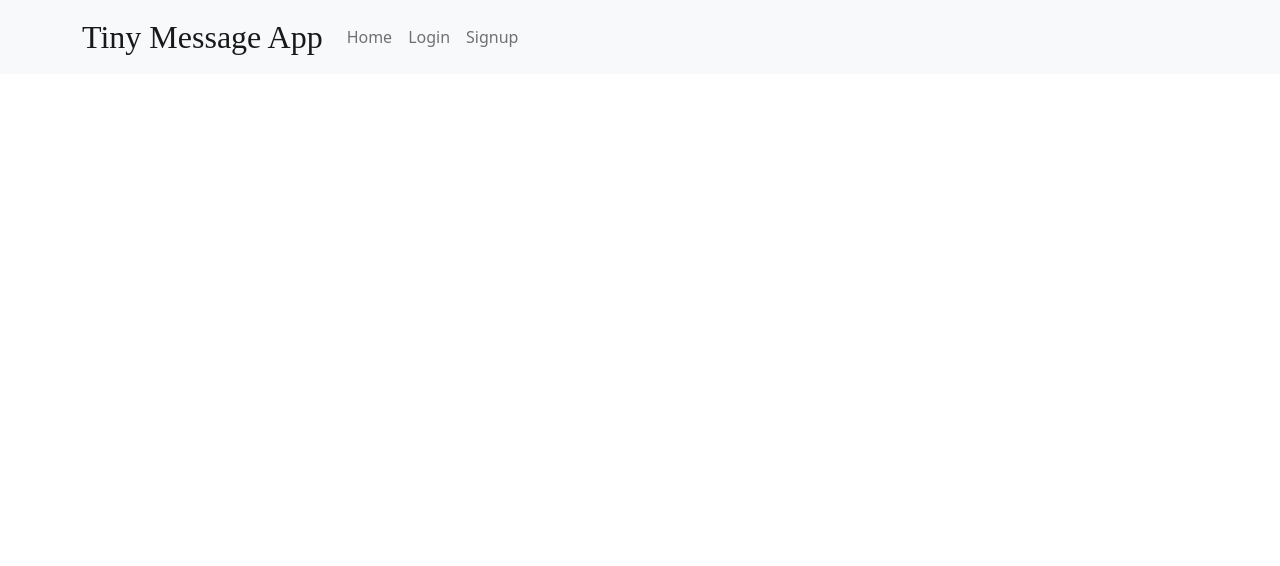
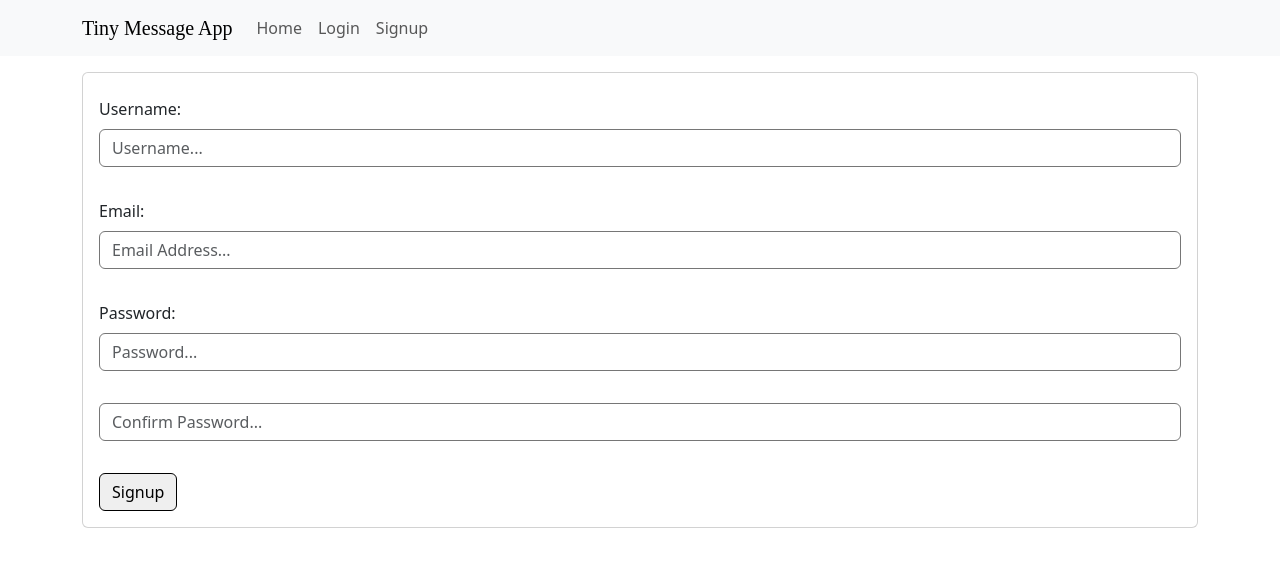
Before and after one commit to eemerson-gm/message-posting-app, a React (Create React App) app in the folder client/: page /signup in a window 1280 px wide. Shown: the top 566 px of the page. Built offline with nearby package versions, Linux system fonts and the light colour scheme; a web font is replaced by a local one.

Commit message:
Added account creation and password encryption

```diff
--- a/client/package.json
+++ b/client/package.json
@@ -7,10 +7,14 @@
     "@testing-library/react": "^13.1.1",
     "@testing-library/user-event": "^13.5.0",
     "bootstrap": "^5.1.3",
+    "crypto": "^1.0.1",
+    "crypto-browserify": "^3.12.0",
     "react": "^18.1.0",
     "react-bootstrap": "^2.3.1",
     "react-dom": "^18.1.0",
     "react-helmet": "^6.1.0",
+    "react-hook-form": "^7.30.0",
+    "react-native-bcrypt": "^2.4.0",
     "react-router-dom": "^6.3.0",
     "react-scripts": "5.0.1",
     "web-vitals": "^2.1.4"
--- a/client/src/index.js
+++ b/client/src/index.js
@@ -15,6 +15,7 @@ root.render(
             <link rel="preconnect" href="https://fonts.googleapis.com" />
             <link rel="preconnect" href="https://fonts.gstatic.com" crossOrigin />
             <link href="https://fonts.googleapis.com/css2?family=Oleo+Script+Swash+Caps&display=swap" rel="stylesheet" />
+            <link rel="stylesheet" href="https://maxcdn.bootstrapcdn.com/bootstrap/latest/css/bootstrap.min.css"></link>
         </Helmet>
         <Navbar bg="light" expand="lg">
             <Container>
--- a/client/src/pages/login.js
+++ b/client/src/pages/login.js
@@ -1,7 +1,80 @@
 import React from "react";
-import "bootstrap/dist/css/bootstrap.css";
-import { Link } from "react-router-dom";
+import { Container, Card, Form, FormGroup, FormControl, Button } from "react-bootstrap";
+import bcrypt from 'react-native-bcrypt';
 
-export default function Login() {
-    return (<></>);
+
+class Login extends React.Component {
+
+    constructor(props) {
+        super(props);
+        this.state = {
+            username: "",
+            email: "",
+            password: "",
+            confirm_password: "",
+            error_username: "",
+            error_email: "",
+            error_password: "",
+            error_confirm_password: "",
+            maxletters: 256,
+        }
+        this.handleSubmit = this.handleSubmit.bind(this);
+    }
+
+    async handleSubmit(event){
+
+        event.preventDefault();
+
+        let salt = bcrypt.genSaltSync(10);
+        let hash_email = bcrypt.hashSync(this.state.email, salt);
+        let hash_password = bcrypt.hashSync(this.state.password, salt);
+
+        let account = {
+            username: this.state.username,
+            email: hash_email,
+            password: hash_password,
+        }
+        await fetch("http://localhost:5000/api/accounts/add", {
+            method: "POST",
+            headers: {
+                "Content-Type": "application/json",
+            },
+            body: JSON.stringify(account),
+        });
+
+    }
+
+    render(){
+        return (<>
+            <Container>
+                <Card className="mt-3">
+                    <Card.Body className="p-3">
+                        <Form onSubmit={this.handleSubmit}>
+                            <FormGroup>
+                                <Form.Label className="mt-2 mb-2">Username:</Form.Label>
+                                <FormControl type="text" id="messagebox" placeholder="Username..." maxLength={this.state.maxletters} value={this.state.username} onChange={(e) => this.setState({ username: e.target.value })} required/>
+                                <Form.Label className="text-danger">{this.state.error_username}</Form.Label>
+                            </FormGroup>
+                            <FormGroup>
+                                <Form.Label className="mt-2 mb-2">Email:</Form.Label>
+                                <FormControl type="text" id="messagebox" placeholder="Email Address..." maxLength={this.state.maxletters} value={this.state.email} onChange={(e) => this.setState({ email: e.target.value })} required/>
+                                <Form.Label className="text-danger">{this.state.error_email}</Form.Label>
+                            </FormGroup>
+                            <FormGroup>
+                                <Form.Label className="mt-2 mb-2">Password:</Form.Label>
+                                <FormControl  type="password" id="messagebox" placeholder="Password..." maxLength={this.state.maxletters} value={this.state.password} onChange={(e) => this.setState({ password: e.target.value })} required/>
+                                <Form.Label className="text-danger">{this.state.error_password}</Form.Label>
+                                <FormControl  type="password" className="mt-2" id="messagebox" placeholder="Confirm Password..." maxLength={this.state.maxletters} value={this.state.confirm_password} onChange={(e) => this.setState({ confirm_password: e.target.value })} required/>
+                                <Form.Label className="text-danger">{this.state.error_confirm_password}</Form.Label>
+                            </FormGroup>
+                            <Button className="mt-2" variant="primary" type="submit">Signup</Button>
+                        </Form>
+                    </Card.Body>
+                </Card>
+            </Container>
+        </>);
+    }
+
 }
+
+export default Login;
--- a/client/src/pages/main.js
+++ b/client/src/pages/main.js
@@ -12,6 +12,7 @@ class Main extends Component {
             maxletters: 64,
         }
         this.handleSubmit = this.handleSubmit.bind(this);
+        this.handleChange = this.handleChange.bind(this);
     }
 
     async handleSubmit(event) {
@@ -33,6 +34,10 @@ class Main extends Component {
         }
     }
 
+    handleChange(event) {
+        this.setState({ text: event.target.value, letters: event.target.value.length });
+    }
+
     render(){
         return(<>
                     <Container>
@@ -41,7 +46,7 @@ class Main extends Component {
                                 <Form onSubmit={this.handleSubmit}>
                                     <FormGroup>
                                         <Form.Label className="m-0 classy">Say something!</Form.Label>
-                                        <FormControl type="text" id="messagebox" placeholder="Write a short message here..." maxLength={this.state.maxletters} value={this.state.text} onChange={(e) => this.setState({ text: e.target.value, letters: e.target.value.length })}/>
+                                        <FormControl type="text" id="messagebox" placeholder="Write a short message here..." maxLength={this.state.maxletters} value={this.state.text} onChange={this.handleChange}/>
                                         <Form.Label className="m-0 mt-1">Remaning: {this.state.letters}/{this.state.maxletters}</Form.Label>
                                     </FormGroup>
                                     <Button className="mt-2" variant="primary" type="submit">Submit</Button>
--- a/client/src/pages/signup.js
+++ b/client/src/pages/signup.js
@@ -1,7 +1,102 @@
 import React from "react";
-import "bootstrap/dist/css/bootstrap.css";
-import { Link } from "react-router-dom";
+import { Container, Card, Form, FormGroup, FormControl, Button } from "react-bootstrap";
+import bcrypt from 'react-native-bcrypt';
 
-export default function Signup() {
-    return (<></>);
+const validateUsername = new RegExp(
+    '^[a-zA-Z0-9_.-]*$'
+);
+const validateEmail = new RegExp(
+    '^[a-zA-Z0-9._:$!%-]+@[a-zA-Z0-9.-]+.[a-zA-Z]$'
+ );
+
+class Signup extends React.Component {
+
+    constructor(props) {
+        super(props);
+        this.state = {
+            username: "",
+            email: "",
+            password: "",
+            confirm_password: "",
+            error_username: "",
+            error_email: "",
+            error_password: "",
+            error_confirm_password: "",
+            maxletters: 256,
+        }
+        this.handleSubmit = this.handleSubmit.bind(this);
+    }
+
+    async handleSubmit(event){
+
+        event.preventDefault();
+        if(this.state.username === ""){ this.setState({ error_username: "*Username is required" }); return; }
+        if(this.state.email === ""){ this.setState({ error_email: "*Email is required" }); return; }
+        if(this.state.password === ""){ this.setState({ error_password: "*Password is required" }); return; }
+        if((this.state.password !== this.state.confirm_password)){ this.setState({ error_confirm_password: "*Passwords do not match" }); return; }
+        if(!validateUsername.test(this.state.username)){ this.setState({ error_username: "*Username is invalid (A-Z, 0-9)" }); return; }
+        if(!validateEmail.test(this.state.email)){ this.setState({ error_email: "*Email is not valid" }); return; }
+
+        let salt = bcrypt.genSaltSync(10);
+        let hash_email = bcrypt.hashSync(this.state.email, salt);
+        let hash_password = bcrypt.hashSync(this.state.password, salt);
+
+        let account = {
+            username: this.state.username,
+            email: hash_email,
+            password: hash_password,
+        }
+        await fetch("http://localhost:5000/api/accounts/add", {
+            method: "POST",
+            headers: {
+                "Content-Type": "application/json",
+            },
+            body: JSON.stringify(account),
+        });
+        this.setState({
+            username: "",
+            email: "",
+            password: "",
+            confirm_password: "",
+            error_username: "",
+            error_email: "",
+            error_password: "",
+            error_confirm_password: ""
+        });
+
+    }
+
+    render(){
+        return (<>
+            <Container>
+                <Card className="mt-3">
+                    <Card.Body className="p-3">
+                        <Form onSubmit={this.handleSubmit}>
+                            <FormGroup>
+                                <Form.Label className="mt-2 mb-2">Username:</Form.Label>
+                                <FormControl type="text" id="messagebox" placeholder="Username..." minLength="4" maxLength={this.state.maxletters} value={this.state.username} onChange={(e) => this.setState({ username: e.target.value })} required/>
+                                <Form.Label className="text-danger">{this.state.error_username}</Form.Label>
+                            </FormGroup>
+                            <FormGroup>
+                                <Form.Label className="mt-2 mb-2">Email:</Form.Label>
+                                <FormControl type="text" id="messagebox" placeholder="Email Address..." maxLength={this.state.maxletters} value={this.state.email} onChange={(e) => this.setState({ email: e.target.value })} required/>
+                                <Form.Label className="text-danger">{this.state.error_email}</Form.Label>
+                            </FormGroup>
+                            <FormGroup>
+                                <Form.Label className="mt-2 mb-2">Password:</Form.Label>
+                                <FormControl  type="password" id="messagebox" placeholder="Password..." minLength="8" maxLength={this.state.maxletters} value={this.state.password} onChange={(e) => this.setState({ password: e.target.value })} required/>
+                                <Form.Label className="text-danger">{this.state.error_password}</Form.Label>
+                                <FormControl  type="password" className="mt-2" id="messagebox" placeholder="Confirm Password..." minLength="8" maxLength={this.state.maxletters} value={this.state.confirm_password} onChange={(e) => this.setState({ confirm_password: e.target.value })} required/>
+                                <Form.Label className="text-danger">{this.state.error_confirm_password}</Form.Label>
+                            </FormGroup>
+                            <Button className="mt-2" variant="primary" type="submit">Signup</Button>
+                        </Form>
+                    </Card.Body>
+                </Card>
+            </Container>
+        </>);
+    }
+
 }
+
+export default Signup;
```
Also changed, not shown: 2 other files (tests, documents, lock files or other folders).
